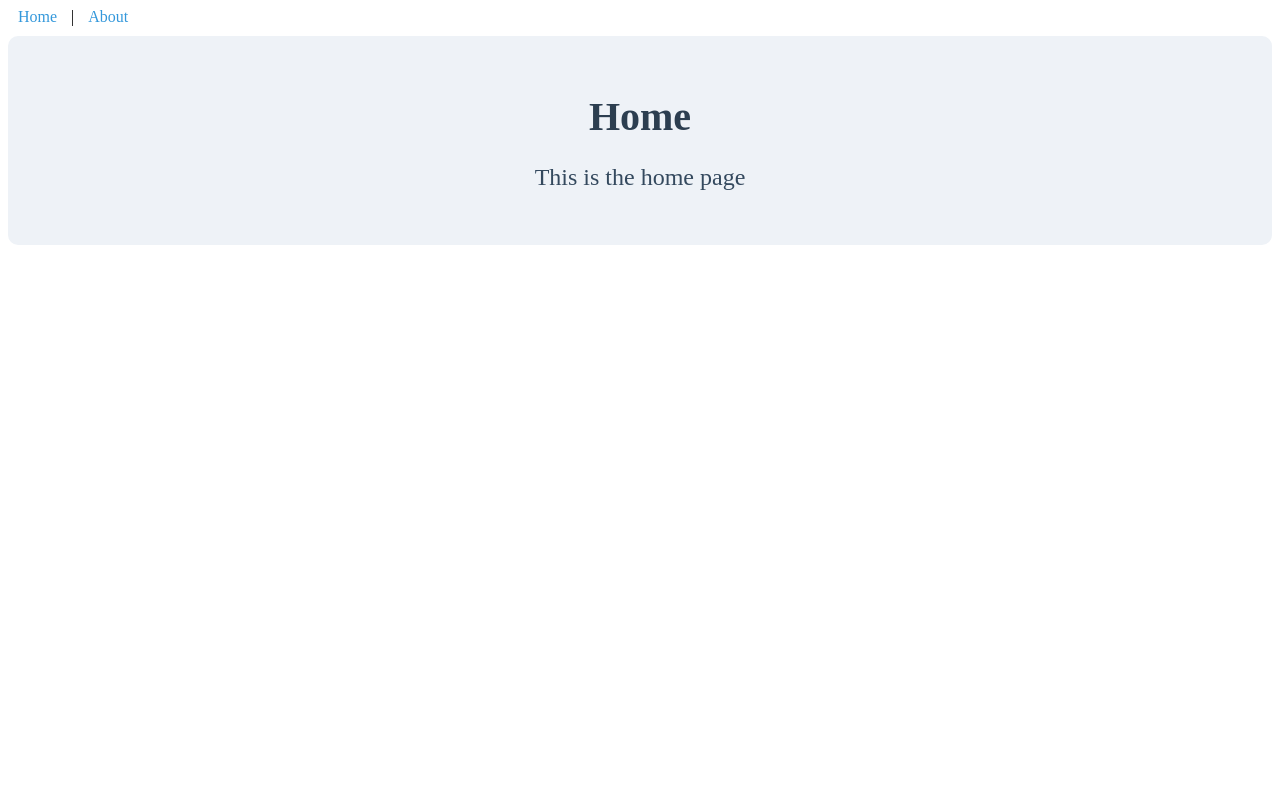
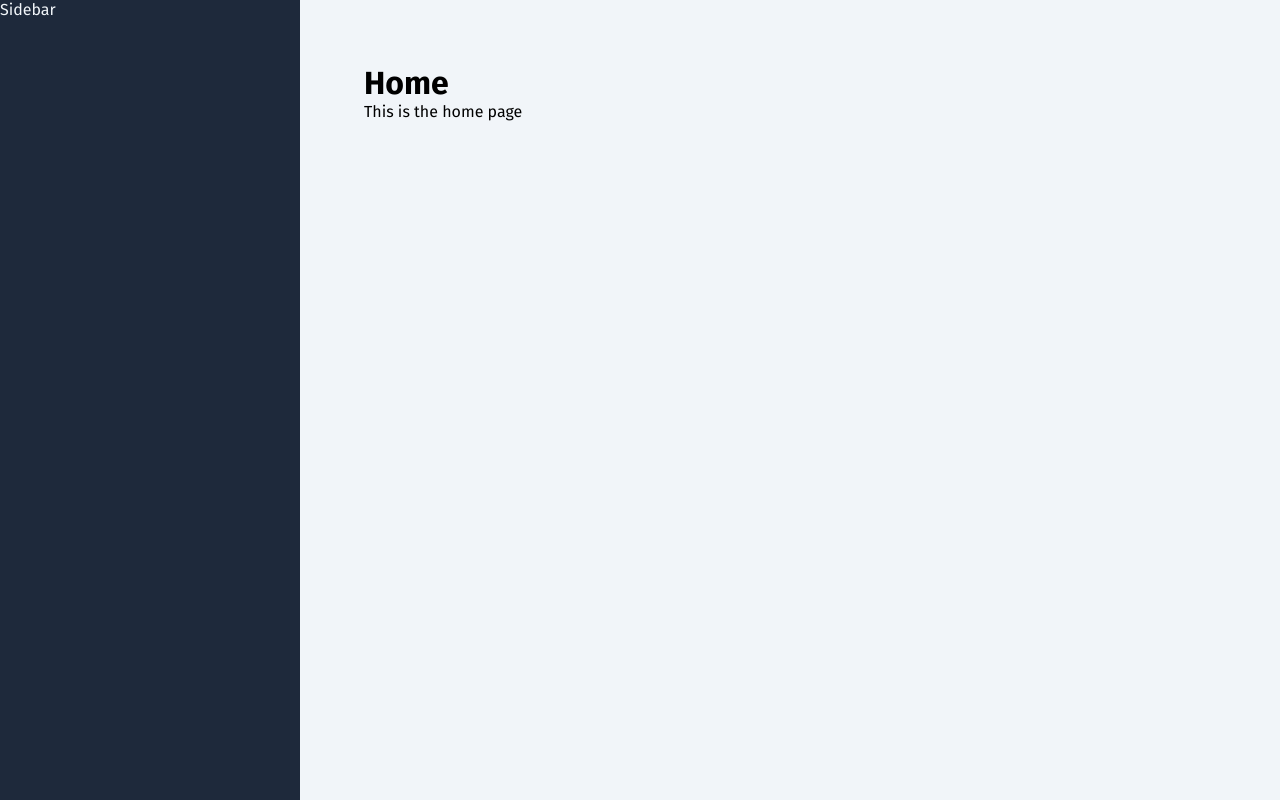
Before and after one commit to MoyosoreCoder/vue_responsive_dashboard, a Vue app in the folder dashboard/: page / in a window 1280 px wide. Built offline with nearby package versions, Linux system fonts and the light colour scheme.

Commit message:
sidebar file created in the components folder with styles scss

```diff
--- a/dashboard/src/App.vue
+++ b/dashboard/src/App.vue
@@ -1,32 +1,61 @@
 <template>
-  <div id="app">
-    <nav>
-      <router-link to="/">Home</router-link> |
-      <router-link to="/about">About</router-link>
-    </nav>
-    <router-view />
-    <!-- This is where the routed components will be displayed -->
+  <div class="app">
+    <Sidebar />
+    <!-- Sidebar on the side -->
+    <main>
+      <router-view />
+      <!-- Routed components displayed here -->
+    </main>
   </div>
 </template>
 
 <script lang="ts">
 import { defineComponent } from "vue";
+import Sidebar from "./components/Sidebar.vue"; // Import the Sidebar component
 
 export default defineComponent({
   name: "App",
+  components: {
+    Sidebar, // Register the Sidebar component
+  },
 });
 </script>
 
-<style scoped>
-nav {
-  margin-bottom: 10px;
+<style lang="scss">
+/* Add any global styles here */
+:root {
+  --primary: #4ade80;
+  --primary-alt: #22c55e;
+  --grey: #64748b;
+  --dark: #1e293b;
+  --dark-alt: #334155;
+  --light: #f1f5f9;
+  --sidebar-width: 300px; /* Define the width of the sidebar */
 }
-a {
-  text-decoration: none;
-  margin: 0 10px;
-  color: #3498db;
+* {
+  margin: 0;
+  padding: 0;
+  box-sizing: border-box;
+  font-family: "Fira sans", sans-serif;
 }
-a:hover {
-  text-decoration: underline;
+body {
+  background-color: var(--light); /* Correct syntax */
+}
+button {
+  cursor: pointer;
+  appearance: none;
+  border: none;
+  outline: none;
+  background: none;
+}
+.app {
+  display: flex; /* Flexbox layout */
+  main {
+    flex: 1;
+    padding: 2rem;
+    @media (max-width: 768px) {
+      padding-left: 6rem;
+    }
+  }
 }
 </style>
--- /dev/null
+++ b/dashboard/src/components/SideBar.vue
@@ -0,0 +1,27 @@
+<template>
+  <aside>Sidebar</aside>
+  <!-- Wrap the content in an appropriate HTML element -->
+</template>
+
+<script lang="ts">
+import { defineComponent } from "vue";
+
+export default defineComponent({
+  setup() {
+    // Add any reactive properties or methods here if needed
+    return {};
+  },
+});
+</script>
+
+<style lang="scss" scoped>
+aside {
+  display: flex;
+  flex-direction: column;
+  width: var(--sidebar-width);
+  min-height: 100vh;
+  overflow: hidden;
+  background-color: var(--dark);
+  color: var(--light);
+}
+</style>
--- a/dashboard/src/main.ts
+++ b/dashboard/src/main.ts
@@ -1,26 +1,6 @@
 import { createApp } from "vue"; // Importing createApp from Vue
 import App from "./App.vue"; // Importing the root App component
-import { createRouter, createWebHistory } from "vue-router"; // Importing router functions
-import Home from "./views/Home.vue"; // Correctly importing the Home component
-import About from "./views/About.vue";
-
-// Define the routes
-const routes = [
-  {
-    path: "/", // Path for the home route
-    component: Home, // The component to render for this path
-  },
-  {
-    path: "/about", // Path for the about route
-    component: About, // The component to render for this path
-  },
-];
-
-// Create the router instance
-const router = createRouter({
-  history: createWebHistory(), // Use HTML5 History Mode
-  routes, // Assign the defined routes
-});
+import router from "./router";
 
 // Create the Vue application instance
 const app = createApp(App);
--- /dev/null
+++ b/dashboard/src/router/index.ts
@@ -0,0 +1,24 @@
+// src/router/index.ts
+import { createRouter, createWebHistory } from "vue-router"; // Importing router functions
+import Home from "@/views/Home.vue"; // Import the Home component
+import About from "@/views/About.vue"; // Import the About component
+
+// Define the routes
+const routes = [
+  {
+    path: "/", // Path for the home route
+    component: Home, // The component to render for this path
+  },
+  {
+    path: "/about", // Path for the about route
+    component: About, // The component to render for this path
+  },
+];
+
+// Create the router instance
+const router = createRouter({
+  history: createWebHistory(), // Use HTML5 History Mode
+  routes, // Assign the defined routes
+});
+
+export default router;
--- a/dashboard/src/views/About.vue
+++ b/dashboard/src/views/About.vue
@@ -6,54 +6,11 @@
 </template>
 
 <script lang="ts">
-import { defineComponent } from 'vue';
+import { defineComponent } from "vue";
 
 export default defineComponent({
-  name: 'AboutPage'
+  name: "AboutPage",
 });
 </script>
 
-<style lang="scss">
-.about-page {
-  background-color: #f9f9f9; /* Light grey background */
-  padding: 30px;
-  border-radius: 10px;
-  text-align: left;
-
-  h1 {
-    font-size: 2.5rem;
-    color: #34495e; /* Dark grey-blue text for the heading */
-    margin-bottom: 20px;
-  }
-
-  p {
-    font-size: 1.5rem;
-    color: #7f8c8d; /* Lighter grey for the paragraph */
-  }
-
-  /* Additional media queries for responsiveness */
-  @media (max-width: 768px) {
-    padding: 20px;
-
-    h1 {
-      font-size: 2rem;
-    }
-
-    p {
-      font-size: 1.2rem;
-    }
-  }
-
-  @media (max-width: 480px) {
-    padding: 15px;
-
-    h1 {
-      font-size: 1.8rem;
-    }
-
-    p {
-      font-size: 1rem;
-    }
-  }
-}
-</style>
+<style lang="scss"></style>
--- a/dashboard/src/views/Home.vue
+++ b/dashboard/src/views/Home.vue
@@ -6,54 +6,11 @@
 </template>
 
 <script lang="ts">
-import { defineComponent } from 'vue';
+import { defineComponent } from "vue";
 
 export default defineComponent({
-  name: 'HomePage'
+  name: "HomePage",
 });
 </script>
 
-<style lang="scss">
-.home-page {
-  background-color: #eef2f7; /* Light blue background */
-  padding: 30px;
-  border-radius: 10px;
-  text-align: center;
-
-  h1 {
-    font-size: 2.5rem;
-    color: #2c3e50; /* Dark blue text for the heading */
-    margin-bottom: 20px;
-  }
-
-  p {
-    font-size: 1.5rem;
-    color: #34495e; /* Slightly lighter color for the paragraph */
-  }
-
-  /* Additional media queries for responsiveness */
-  @media (max-width: 768px) {
-    padding: 20px;
-
-    h1 {
-      font-size: 2rem;
-    }
-
-    p {
-      font-size: 1.2rem;
-    }
-  }
-
-  @media (max-width: 480px) {
-    padding: 15px;
-
-    h1 {
-      font-size: 1.8rem;
-    }
-
-    p {
-      font-size: 1rem;
-    }
-  }
-}
-</style>
+<style lang="scss"></style>
--- a/dashboard/vite.config.ts
+++ b/dashboard/vite.config.ts
@@ -1,7 +1,13 @@
-import { defineConfig } from 'vite'
-import vue from '@vitejs/plugin-vue'
+import { defineConfig } from "vite";
+import vue from "@vitejs/plugin-vue";
+import path from "path"; // Import path module
 
 // https://vitejs.dev/config/
 export default defineConfig({
   plugins: [vue()],
-})
+  resolve: {
+    alias: {
+      "@": path.resolve(__dirname, "src"), // Alias @ to /src directory
+    },
+  },
+});
```
Also changed, not shown: 1 other file (tests, documents, lock files or other folders).
